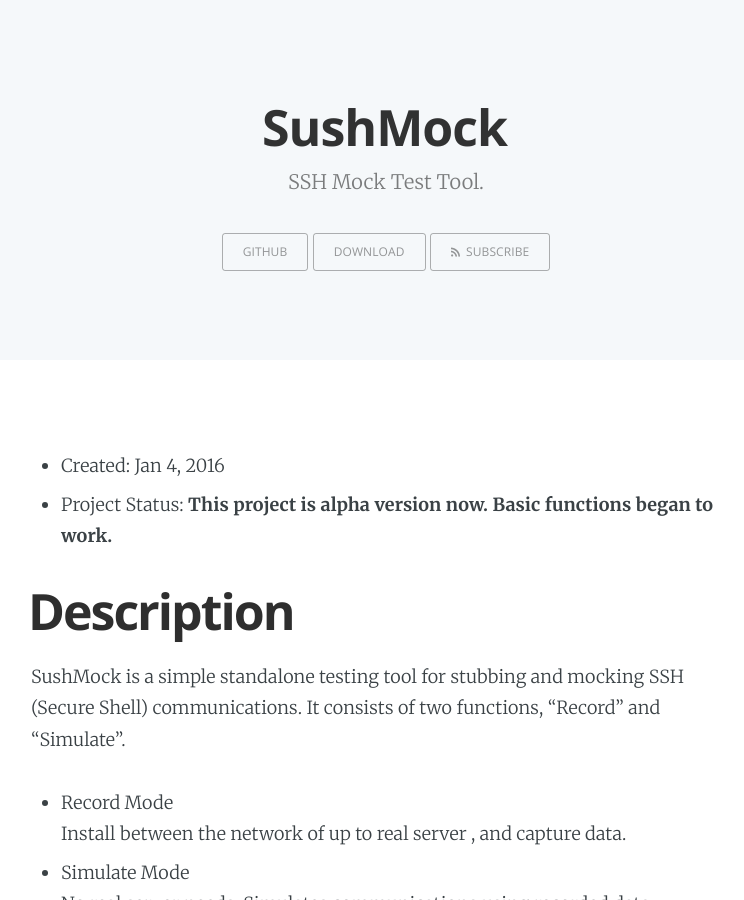
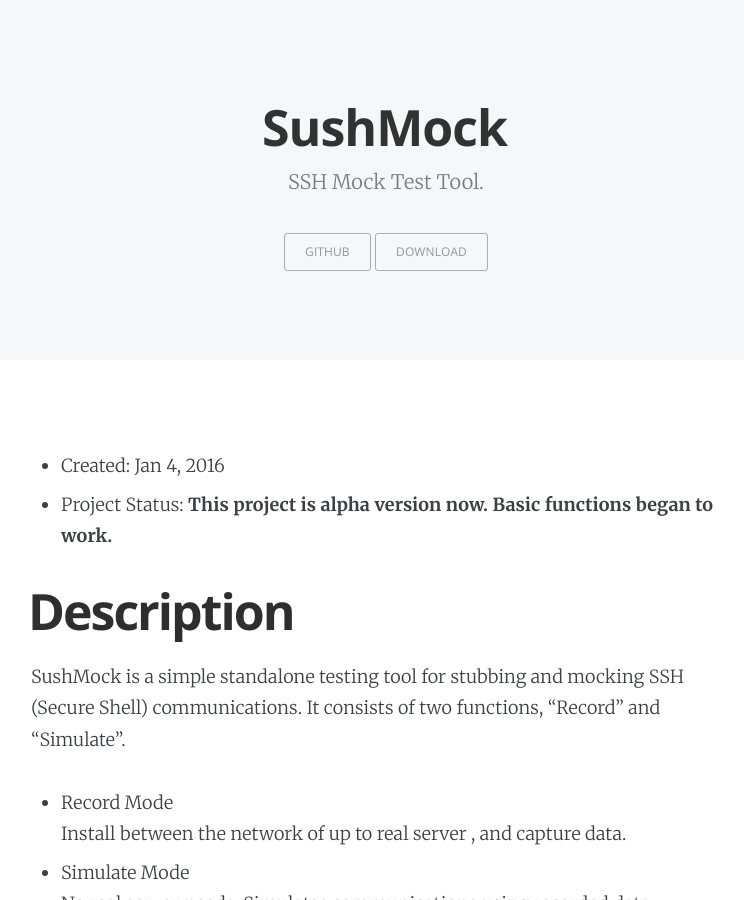
Before and after one commit to AsaiYusuke/SushMock, a Jekyll site: the page built from index.md, in a window 1280 px wide and 900 px high. Shown: the whole window, without its empty margins (254-998 px from the left). Built offline with Jekyll 4.4.1, drawn with Linux system fonts in a browser that asks for light colours; Markdown is read by kramdown in place of the engine named in the settings.

Commit message:
disable rss lines.

```diff
--- a/_layouts/default.html
+++ b/_layouts/default.html
@@ -37,7 +37,6 @@
 
 				<a class="link-button" href="https://github.com/AsaiYusuke/SushMock">GitHub</a>
 				<a class="link-button" href="https://github.com/AsaiYusuke/SushMock/archive/develop.zip">Download</a>
-				<a class="subscribe-button icon-feed" href="{{ "/rss.xml" | prepend: site.baseurl }}">Subscribe</a>
 		    </nav>
 	    </div>
 	</header>
```
